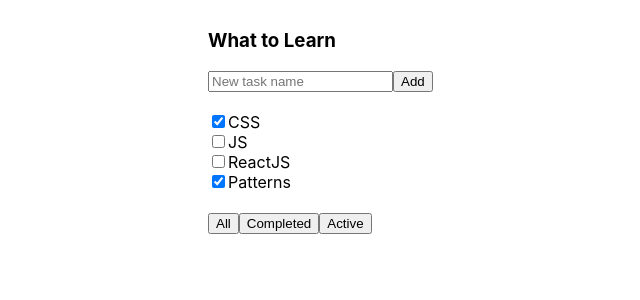
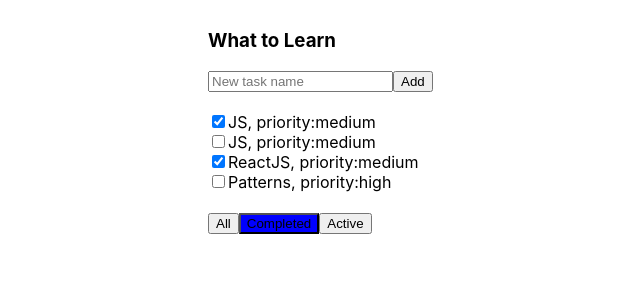
Before and after one commit to martovich/todolist, a React (Create React App) app: page / in a window 1280 px wide. Shown: the top 300 px of the page, without its empty margins (192-832 px from the left). Built offline with nearby package versions, Linux system fonts and the light colour scheme.

Commit message:
add Lesson2

```diff
--- a/package.json
+++ b/package.json
@@ -2,7 +2,9 @@
   "name": "01-todolist",
   "version": "0.1.0",
   "private": true,
+  "homepage": "https://martovich.github.io/todolist",
   "dependencies": {
+    "gh-pages": "^2.2.0",
     "react": "^16.8.6",
     "react-dom": "^16.8.6",
     "react-scripts": "3.0.1"
@@ -11,7 +13,9 @@
     "start": "react-scripts start",
     "build": "react-scripts build",
     "test": "react-scripts test",
-    "eject": "react-scripts eject"
+    "eject": "react-scripts eject",
+    "predeploy": "yarn run build",
+    "deploy": "gh-pages -d build"
   },
   "eslintConfig": {
     "extends": "react-app"
--- a/src/App.css
+++ b/src/App.css
@@ -14,3 +14,6 @@
 .todoList-task {
 
 }
+.filter-active {
+  background-color: blue;
+}
--- a/src/App.js
+++ b/src/App.js
@@ -5,13 +5,21 @@
 import TodoListFooter from "./TodoListFooter";
 
 class App extends React.Component {
+    tasks = [
+        { title : "JS", isDone : true, priority : "medium"},
+        { title : "JS", isDone : false, priority : "medium"},
+        { title : "ReactJS", isDone : true, priority : "medium"},
+        { title : "Patterns", isDone : false, priority : "high"}
+    ];
+    filterVal = "Completed";
     render = () => {
+
         return (
             <div className="App">
                 <div className="todoList">
                     <TodoListHeader />
-                    <TodoListTasks />
-                    <TodoListFooter />
+                    <TodoListTasks  tasks = {this.tasks}/>
+                    <TodoListFooter filterValue = {this.filterVal}/>
                 </div>
             </div>
         );
--- a/src/TodoListFooter.js
+++ b/src/TodoListFooter.js
@@ -2,11 +2,14 @@
 
 class TodoListFooter  extends React.Component {
     render = () => {
+        let classForAll = this.props.filterValue === "All" ? "filter-active" : "";
+        let classForCompleted = this.props.filterValue === "Completed" ? "filter-active" : "";
+        let classForActive = this.props.filterValue === "Active" ? "filter-active" : "";
         return (
             <div className="todoList-footer">
-                <button>All</button>
-                <button>Completed</button>
-                <button>Active</button>
+                <button className={classForAll}>All</button>
+                <button className={classForCompleted}>Completed</button>
+                <button className={classForActive}>Active</button>
             </div>
         );
     }
--- /dev/null
+++ b/src/TodoListTask.js
@@ -0,0 +1,14 @@
+import React from 'react';
+
+class TodoListTask extends React.Component {
+    render = () => {
+        return (
+            <div className="todoList-task">
+                <input type="checkbox" checked={this.props.isDone}/>
+                <span>{this.props.title}, priority:{this.props.priority}</span>
+            </div>
+        );
+    }
+}
+
+export default TodoListTask;
--- a/src/TodoListTasks.js
+++ b/src/TodoListTasks.js
@@ -1,28 +1,14 @@
 import React from 'react';
+import TodoListTask from "./TodoListTask";
 
 class TodoListTasks extends React.Component {
     render = () => {
+        let tasksElements = this.props.tasks.map(task => <TodoListTask title = {task.title} isDone = {task.isDone} priority = {task.priority}/>);
         return (
             <div className="todoList-tasks">
-                <div className="todoList-task">
-                    <input type="checkbox" checked={true}/>
-                    <span>CSS</span>
-                </div>
-                <div className="todoList-task">
-                    <input type="checkbox" checked={false}/>
-                    <span>JS</span>
-                </div>
-                <div className="todoList-task">
-                    <input type="checkbox" checked={false}/>
-                    <span>ReactJS</span>
-                </div>
-                <div className="todoList-task">
-                    <input type="checkbox" checked={true}/>
-                    <span>Patterns</span>
-                </div>
+                {tasksElements}
             </div>
         );
     }
 }
-
 export default TodoListTasks;
```
Also changed, not shown: 1 other file (tests, documents, lock files or other folders).
